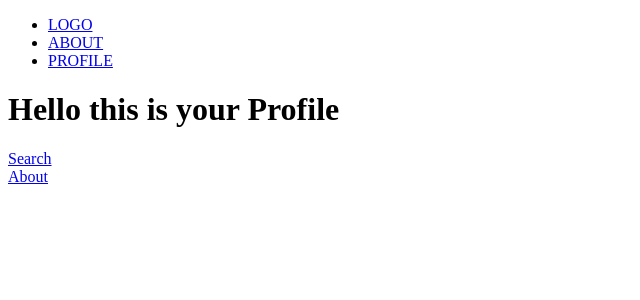
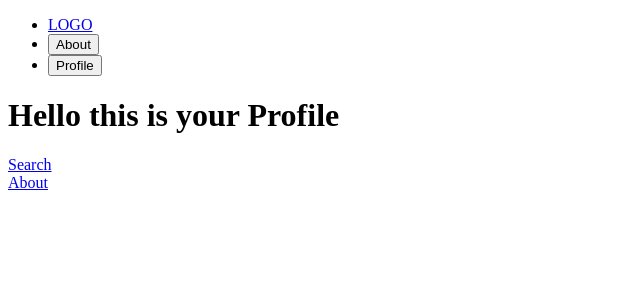
Before and after one commit to MohamedKadi/Weather-App, a React (Vite) app in the folder WeatherApp/: page / in a window 1280 px wide. Shown: the top 300 px of the page, without its empty margins (0-640 px from the left). Built offline with nearby package versions, Linux system fonts and the light colour scheme.

Commit message:
first time useNavigate

```diff
--- a/WeatherApp/src/partials/Nav.jsx
+++ b/WeatherApp/src/partials/Nav.jsx
@@ -1,6 +1,11 @@
 import { Link } from 'react-router-dom';
+import { useNavigate } from 'react-router';
+import Profile from './Profile';
+import About from './About';
 
 export default function Nav() {
+  const nav = useNavigate();
+
   return (
     <div>
       <ul>
@@ -8,10 +13,12 @@ export default function Nav() {
           <Link to="/">LOGO</Link>
         </li>
         <li>
-          <Link to="/about">ABOUT</Link>
+          <button onClick={() => nav('/about', { replace: true })}>
+            About
+          </button>
         </li>
         <li>
-          <Link to="/profile">PROFILE</Link>
+          <button onClick={() => nav('/')}>Profile</button>
         </li>
       </ul>
     </div>
```
